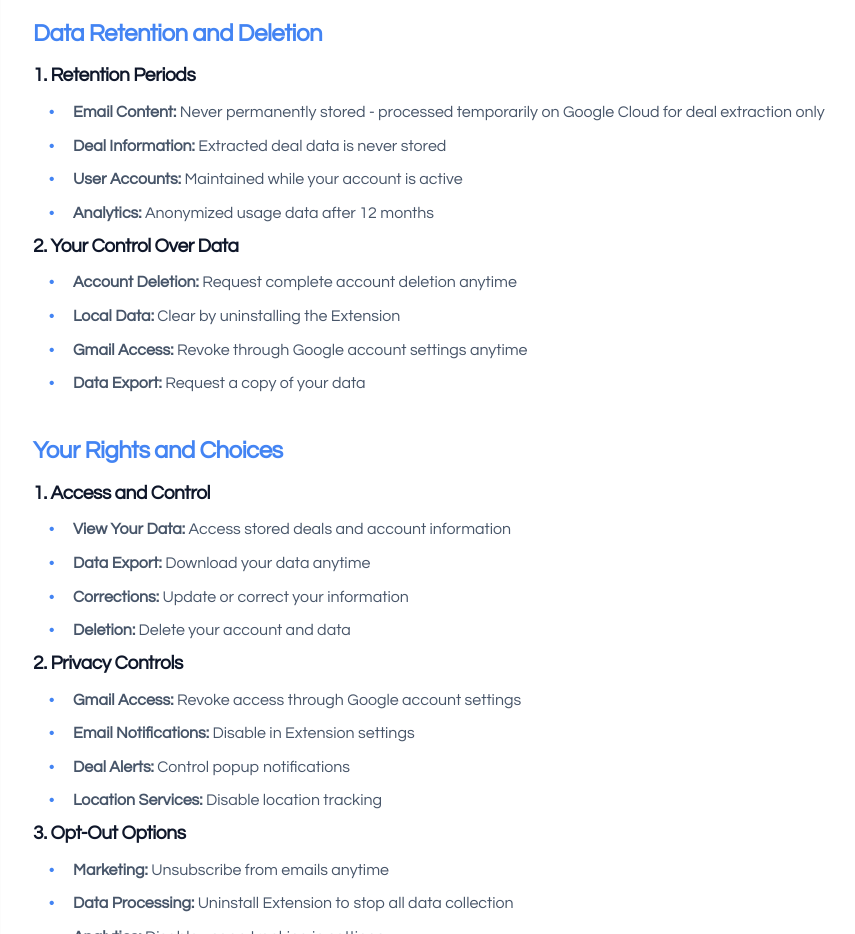
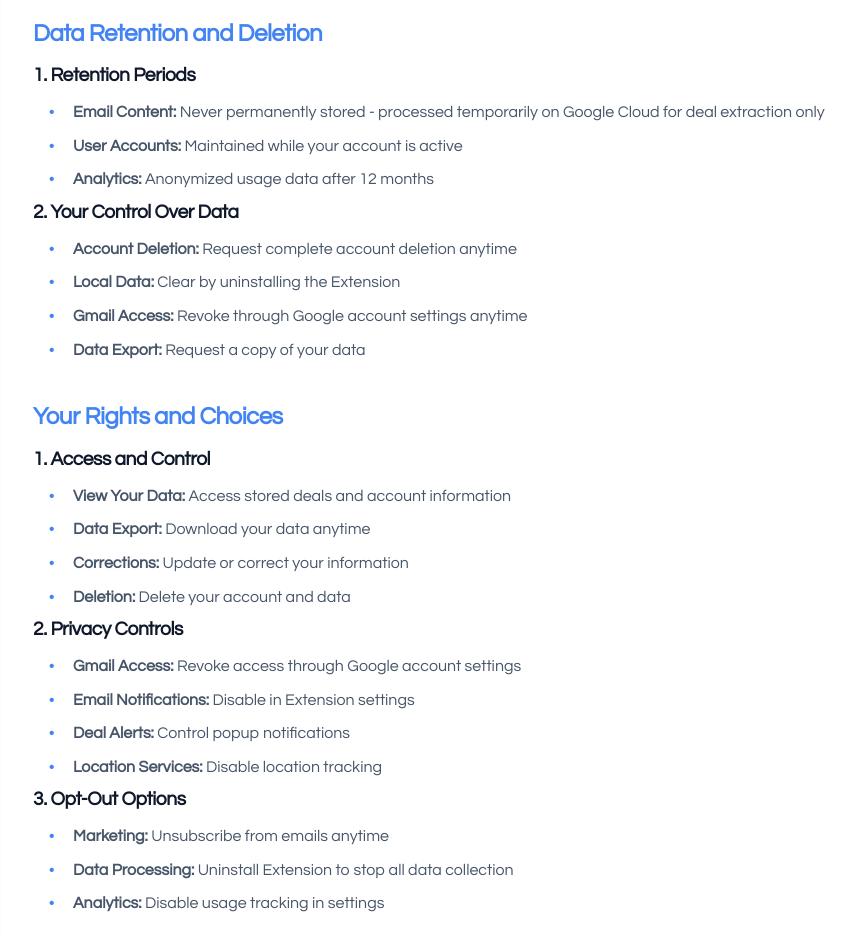
Before and after one commit to njain167/FindMyDeals, a plain HTML site: page privacy.html in a window 1280 px wide. Shown: the part 4280-5214 px from the top of the page, without its empty margins (189-1044 px from the left). Drawn offline with Linux system fonts and the light colour scheme.

Commit message:
updated privacy

```diff
--- a/privacy.html
+++ b/privacy.html
@@ -454,7 +454,6 @@
             <h3>1. Retention Periods</h3>
             <ul>
                 <li><strong>Email Content:</strong> Never permanently stored - processed temporarily on Google Cloud for deal extraction only</li>
-                <li><strong>Deal Information:</strong> Extracted deal data is never stored</li>
                 <li><strong>User Accounts:</strong> Maintained while your account is active</li>
                 <li><strong>Analytics:</strong> Anonymized usage data after 12 months</li>
             </ul>
```
